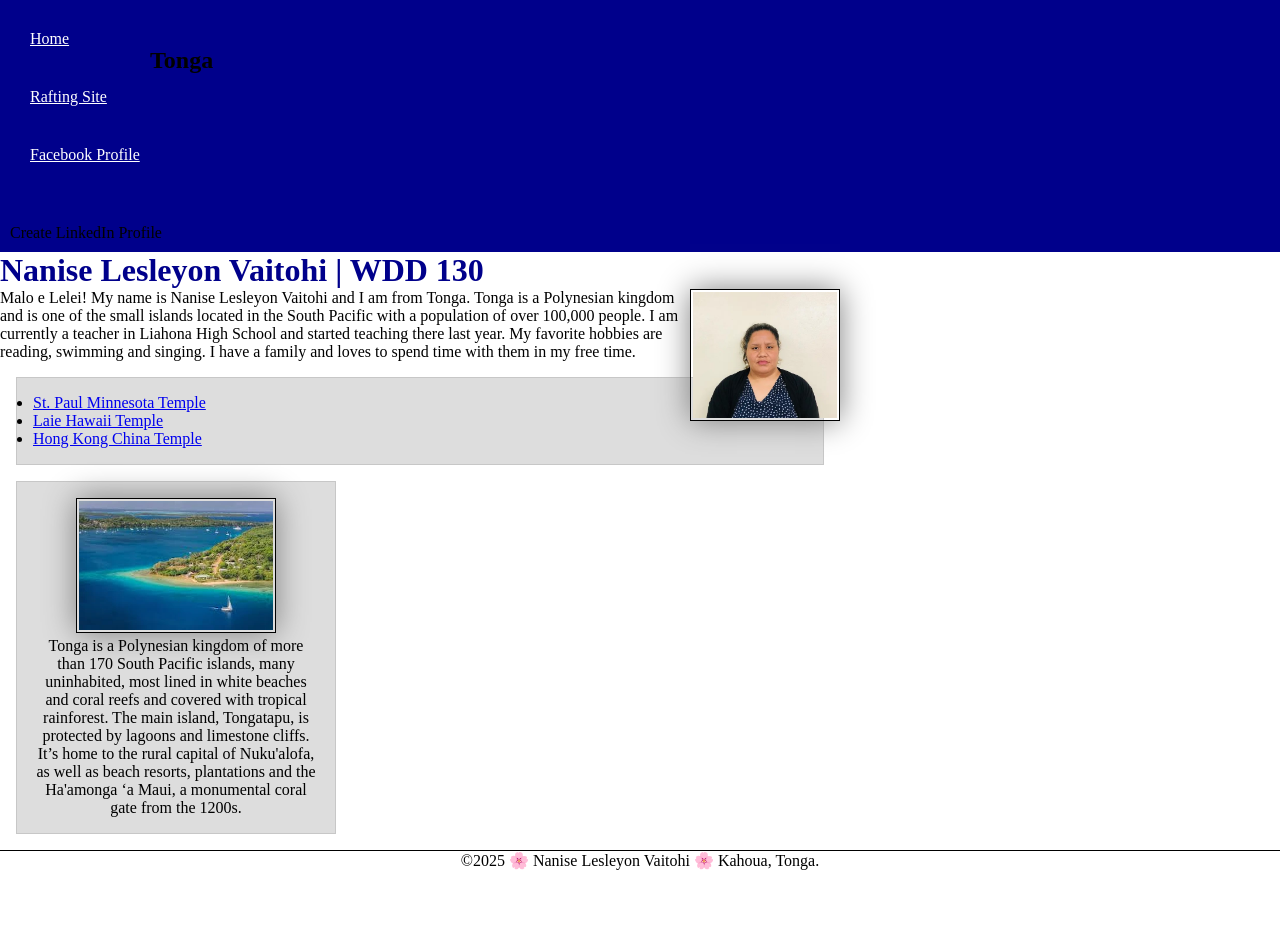
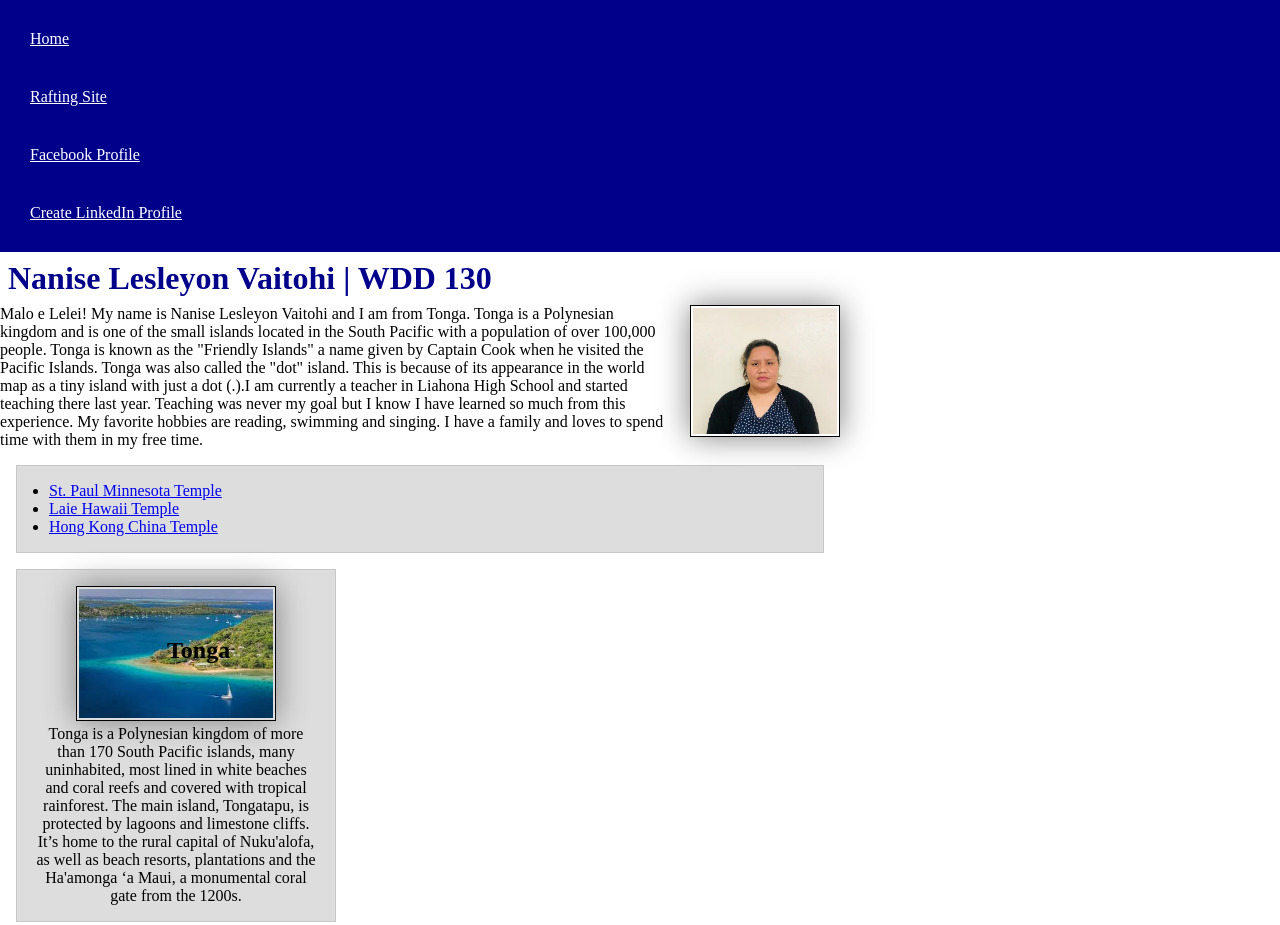
Before and after one commit to Nanise24/wdd130, a plain HTML site: page index.html in a window 1280 px wide. Shown: the top 925 px of the page. Before the commit the page ends 870 px from the top, so only its background shows below. Drawn offline with Linux system fonts and the light colour scheme.

Commit message:
week 03 final homepage enhancement

```diff
--- a/index.html
+++ b/index.html
@@ -15,7 +15,7 @@
                 <a href="#">Home</a>
                 <a href="wwr/">Rafting Site</a>
                 <a href="https://www.facebook.com/nanisehavealeta" target="_blank">Facebook Profile</a>
-                <a href="https://linkedin.com" target="_blank"></a>Create LinkedIn Profile</a>
+                <a href="https://linkedin.com" target="_blank">Create LinkedIn Profile</a>
             </nav>
         </header>
         <main>
@@ -23,10 +23,13 @@
             <img src="images/profile.jpg" alt="Hello, my name is Nanise Lesleyon Vaitohi" width="200">
             <p>Malo e Lelei! My name is Nanise Lesleyon Vaitohi and I am from Tonga. Tonga is a Polynesian
             kingdom and is one of the small islands located in the South Pacific with a population of over
-            100,000 people. I am currently a teacher in Liahona High School and started teaching there last
-            year. My favorite hobbies are reading, swimming and singing. I have a family and loves to spend
-            time with them in my free time.</p>
-            <ul class="box">
+            100,000 people. Tonga is known as the "Friendly Islands" a name given by Captain Cook when he
+            visited the Pacific Islands. Tonga was also called the "dot" island. This is because of its
+            appearance in the world map as a tiny island with just a dot (.).I am currently a
+            teacher in Liahona High School and started teaching there last year. Teaching was never my goal
+            but I know I have learned so much from this experience. My favorite hobbies are reading, swimming
+            and singing. I have a family and loves to spend time with them in my free time.</p>
+            <ul class="box indent">
                 <li><a href="https://newsroom.churchofjesuschrist.org/article/st-paul-minnesota-temple" target="_blank">St. Paul Minnesota Temple</a></li>
                 <li><a href="https://newsroom.churchofjesuschrist.org/article/laie-hawaii-temple" target="_blank">Laie Hawaii Temple</a></li>
                 <li><a href="https://newsroom.churchofjesuschrist.org/article/hong-kong-china-temple" target="_blank">Hong Kong China Temple</a></li>
--- a/styles/styles.css
+++ b/styles/styles.css
@@ -23,6 +23,7 @@ nav a {
 
 h1 {
     color: darkblue;
+    padding: .5rem;
 }
 
 img {
@@ -52,14 +53,16 @@ aside {
 /*    background-color: #eee; */
 /*    color: #333; */
     text-align: var(--text-align);
+    position: relative;
 /*    text-align: center; */
 }
 
 aside h2 {
     position: absolute;
-    top: 47px;
+    top: 67px;
     left: 150px;
 }
+
 aside img {
     width: 200px;
     height: var(--height);
@@ -70,6 +73,7 @@ main img {
     width: 150px;
     height: var(--height);
     float: right;
+    margin: 0 0 1rem 1rem;
 /*    height: auto; */
 }
 
@@ -87,4 +91,9 @@ footer {
     padding: 1rem;
     background-color: #ddd;
     color: #000;
+    clear: both;
 }
+
+.indent {
+    padding-left: 2rem;
+}
```
